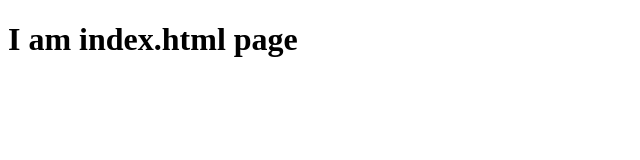
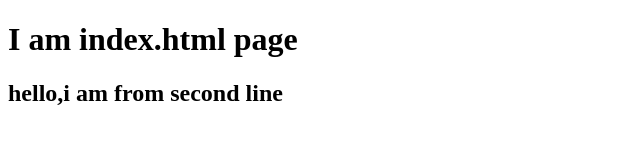
Before and after one commit to bishnu1998/lecture1, a plain HTML site: page index.html in a window 1280 px wide. Shown: the whole page, without its empty margins (0-640 px from the left). Drawn offline with Linux system fonts and the light colour scheme.

Commit message:
added on feature branch

```diff
--- a/index.html
+++ b/index.html
@@ -8,5 +8,6 @@
 </head>
 <body>
     <h1>I am index.html page</h1>
+    <h2>hello,i am from second line</h2>
 </body>
 </html>
```
